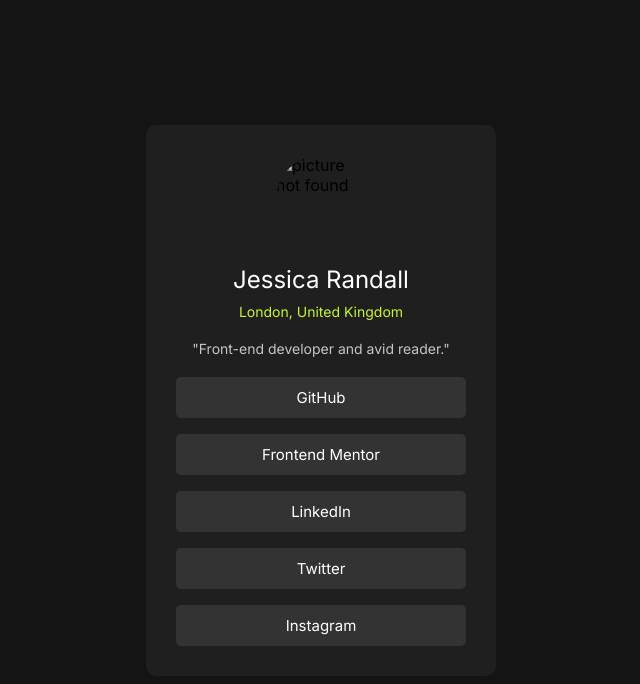
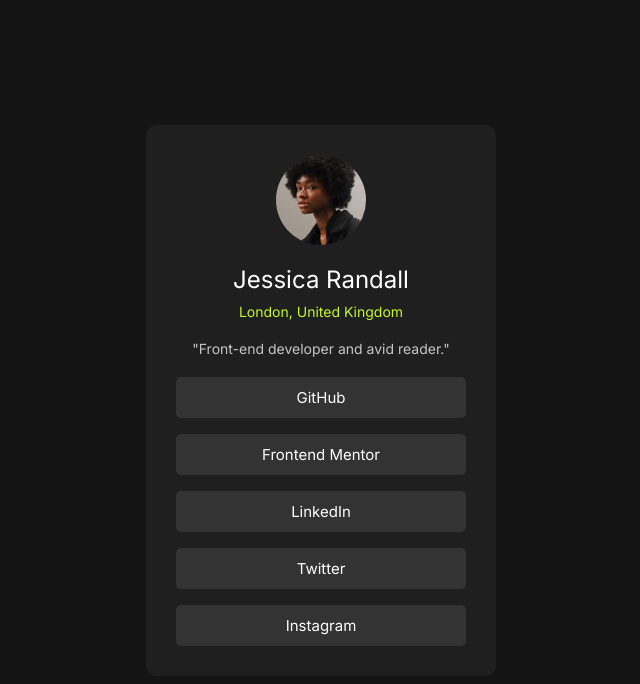
Before and after one commit to Logisteaf/frontendmentor.io-social-links-profile, a plain HTML site: page index.html in a window 1280 px wide. Shown: the whole page, without its empty margins (319-959 px from the left). Drawn offline with Linux system fonts and the light colour scheme; the site is published under a folder, as on GitHub Pages, so addresses that start at the root find nothing.

Commit message:
Update index.html

```diff
--- a/index.html
+++ b/index.html
@@ -15,7 +15,7 @@
   </head>
   <body>
     <div class="socialLinksProfile">
-      <img src="/assets/images/avatar-jessica.jpeg" alt="picture not found" />
+      <img src="./assets/images/avatar-jessica.jpeg" alt="picture not found" />
       <h2>Jessica Randall</h2>
       <h4>London, United Kingdom</h4>
       <h5>"Front-end developer and avid reader."</h5>
```
